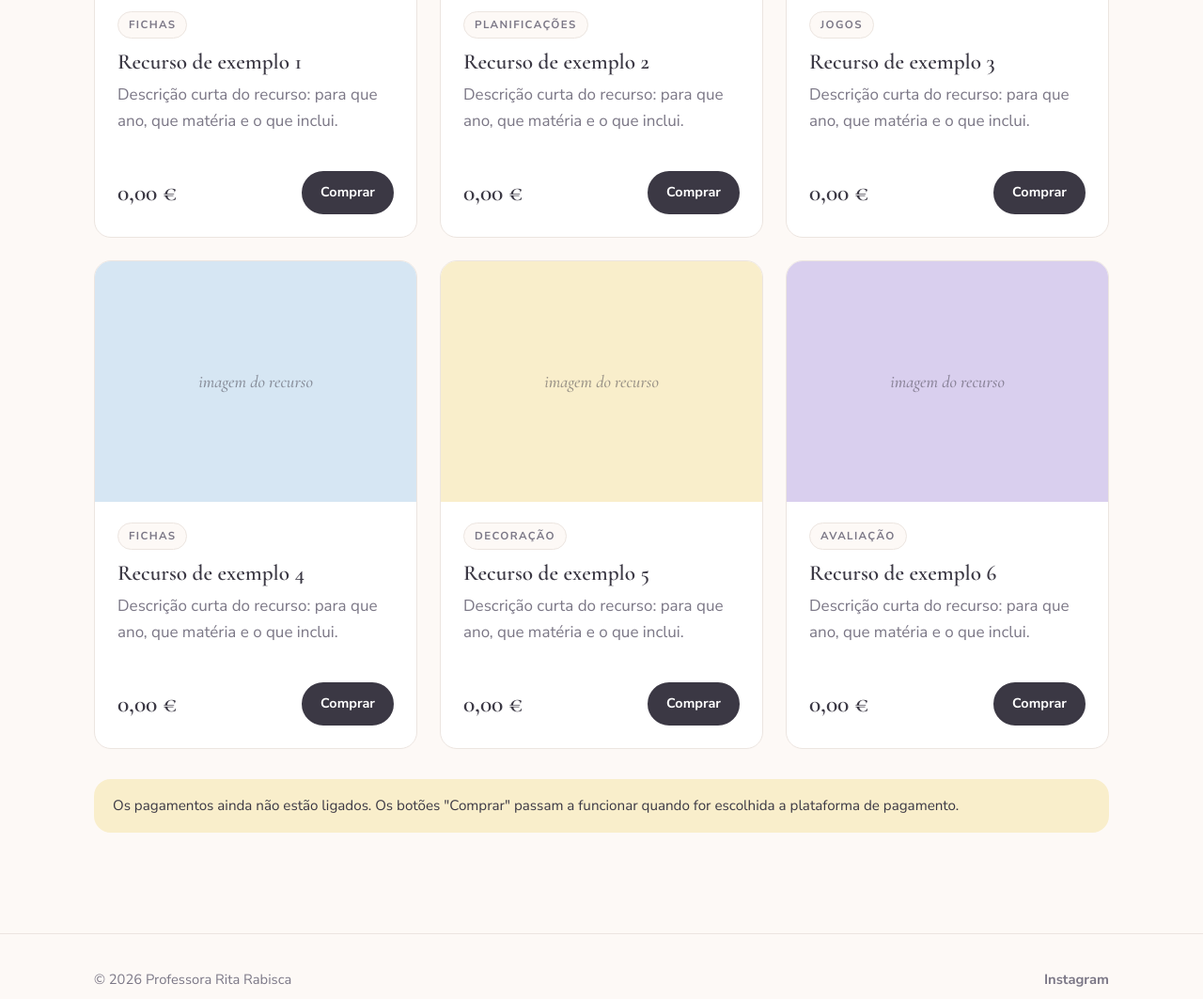
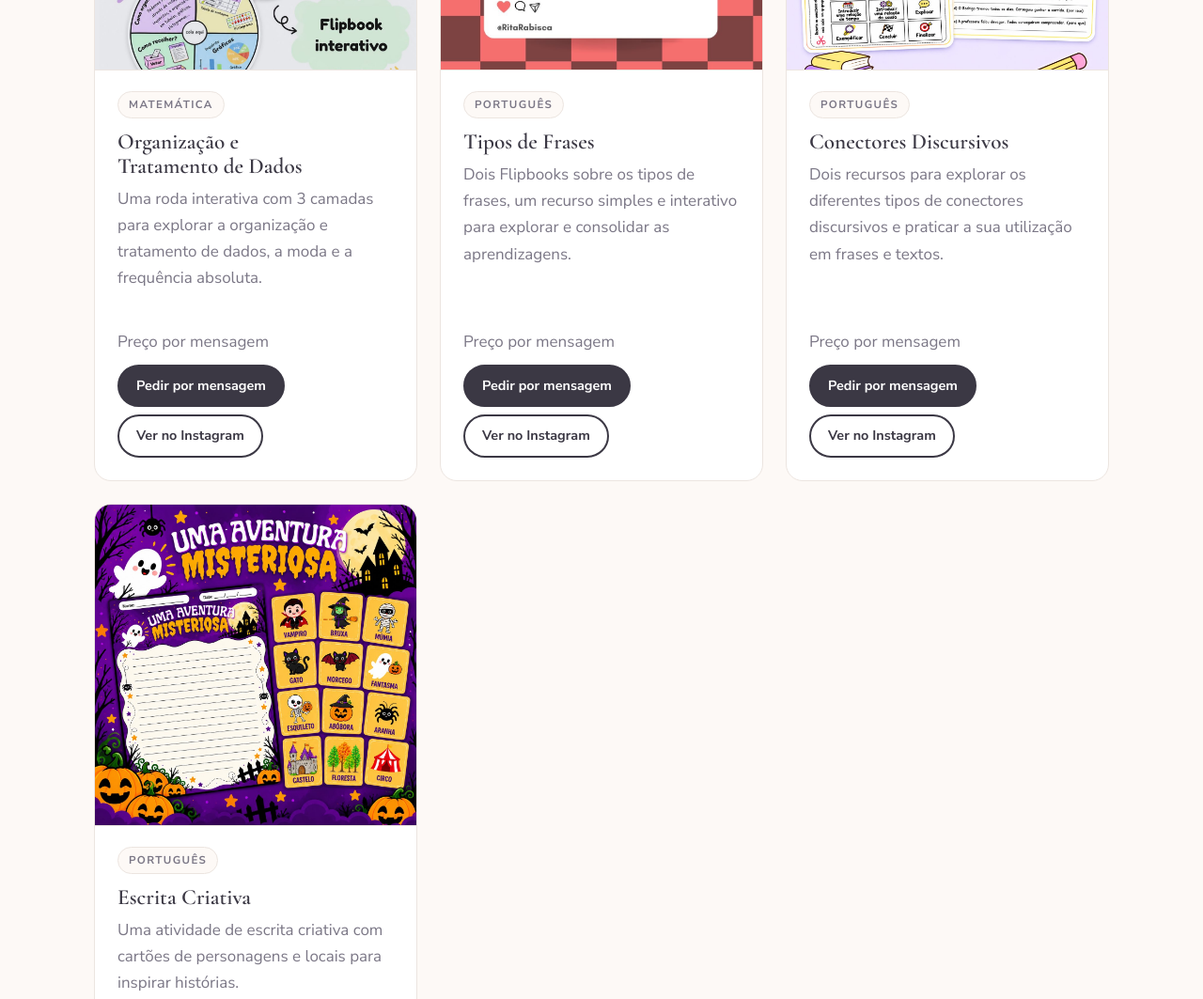
Before and after one commit to ImSecret07/rita-rabisca, a plain HTML site: page loja.html in a window 1280 px wide. Shown: the part 720-1783 px from the top of the page at 94% size. Drawn offline with nearby package versions, Linux system fonts and the light colour scheme.

Commit message:
Loja com recursos reais, textos corrigidos e menu completo
Loja com os 4 recursos e "pedir por mensagem"; remove promessas de entrega imediata; páginas em desenvolvimento com noindex.

```diff
--- a/loja.html
+++ b/loja.html
@@ -4,7 +4,7 @@
 <meta charset="utf-8">
 <meta name="viewport" content="width=device-width, initial-scale=1">
 <title>Loja · Professora Rita Rabisca</title>
-<meta name="description" content="Loja de recursos digitais para professores.">
+<meta name="description" content="Recursos digitais para professores. Escolhe o recurso e pede-o por mensagem no Instagram.">
 <link rel="preconnect" href="https://fonts.googleapis.com">
 <link rel="preconnect" href="https://fonts.gstatic.com" crossorigin>
 <link href="https://fonts.googleapis.com/css2?family=Cormorant+Garamond:ital,wght@0,500;0,600;1,500;1,600&family=Nunito+Sans:wght@400;600;700&display=swap" rel="stylesheet">
@@ -31,67 +31,56 @@
 <main>
 <div class="page-head"><div class="wrap">
   <div class="eyebrow">Loja</div>
-  <h1>Recursos para descarregar</h1>
-  <p>Compra, recebe o ficheiro de imediato e usa na tua sala de aula.</p>
+  <h1>Recursos para a sala de aula</h1>
+  <p>Escolhe o recurso e pede-o por mensagem no Instagram.</p>
 </div></div>
 <section><div class="wrap">
   <div class="grid c3">
     <article class="card product">
-      <div class="thumb lilac">imagem do recurso</div>
+      <img class="thumb-img" src="img/organizacao-tratamento-dados.jpg" width="1361" height="1637" loading="lazy" alt="Roda interativa de três camadas sobre Organização e Tratamento de Dados">
       <div class="body">
-        <span class="tag">Fichas</span>
-        <h3>Recurso de exemplo 1</h3>
-        <p class="muted">Descrição curta do recurso: para que ano, que matéria e o que inclui.</p>
-        <div class="foot"><span class="price">0,00 €</span><a class="btn small" href="#">Comprar</a></div>
+        <span class="tag">Matemática</span>
+        <h3>Organização e Tratamento de Dados</h3>
+        <p class="muted">Uma roda interativa com 3 camadas para explorar a organização e tratamento de dados, a moda e a frequência absoluta.</p>
+        <div class="foot"><span class="muted">Preço por mensagem</span><span class="btn-row"><a class="btn small" href="https://www.instagram.com/rita.rabisca/" target="_blank" rel="noopener">Pedir por mensagem</a><a class="btn small ghost" href="https://www.instagram.com/p/DfxnQ2EAd8D/" target="_blank" rel="noopener">Ver no Instagram</a></span></div>
       </div>
     </article>
     <article class="card product">
-      <div class="thumb peach">imagem do recurso</div>
+      <img class="thumb-img" src="img/tipos-de-frases.jpg" width="1080" height="1080" loading="lazy" alt="Flipbooks sobre os tipos de frases">
       <div class="body">
-        <span class="tag">Planificações</span>
-        <h3>Recurso de exemplo 2</h3>
-        <p class="muted">Descrição curta do recurso: para que ano, que matéria e o que inclui.</p>
-        <div class="foot"><span class="price">0,00 €</span><a class="btn small" href="#">Comprar</a></div>
+        <span class="tag">Português</span>
+        <h3>Tipos de Frases</h3>
+        <p class="muted">Dois Flipbooks sobre os tipos de frases, um recurso simples e interativo para explorar e consolidar as aprendizagens.</p>
+        <div class="foot"><span class="muted">Preço por mensagem</span><span class="btn-row"><a class="btn small" href="https://www.instagram.com/rita.rabisca/" target="_blank" rel="noopener">Pedir por mensagem</a><a class="btn small ghost" href="https://www.instagram.com/p/DfpGpT-giHb/" target="_blank" rel="noopener">Ver no Instagram</a></span></div>
       </div>
     </article>
     <article class="card product">
-      <div class="thumb mint">imagem do recurso</div>
+      <img class="thumb-img" src="img/conectores-discursivos.jpg" width="1312" height="1436" loading="lazy" alt="Dois recursos sobre conectores discursivos">
       <div class="body">
-        <span class="tag">Jogos</span>
-        <h3>Recurso de exemplo 3</h3>
-        <p class="muted">Descrição curta do recurso: para que ano, que matéria e o que inclui.</p>
-        <div class="foot"><span class="price">0,00 €</span><a class="btn small" href="#">Comprar</a></div>
+        <span class="tag">Português</span>
+        <h3>Conectores Discursivos</h3>
+        <p class="muted">Dois recursos para explorar os diferentes tipos de conectores discursivos e praticar a sua utilização em frases e textos.</p>
+        <div class="foot"><span class="muted">Preço por mensagem</span><span class="btn-row"><a class="btn small" href="https://www.instagram.com/rita.rabisca/" target="_blank" rel="noopener">Pedir por mensagem</a><a class="btn small ghost" href="https://www.instagram.com/p/DfgDUSGIa8d/" target="_blank" rel="noopener">Ver no Instagram</a></span></div>
       </div>
     </article>
     <article class="card product">
-      <div class="thumb sky">imagem do recurso</div>
+      <img class="thumb-img" src="img/escrita-criativa.jpg" width="1254" height="1254" loading="lazy" alt="Atividade de escrita criativa com cartões de personagens e locais">
       <div class="body">
-        <span class="tag">Fichas</span>
-        <h3>Recurso de exemplo 4</h3>
-        <p class="muted">Descrição curta do recurso: para que ano, que matéria e o que inclui.</p>
-        <div class="foot"><span class="price">0,00 €</span><a class="btn small" href="#">Comprar</a></div>
-      </div>
-    </article>
-    <article class="card product">
-      <div class="thumb butter">imagem do recurso</div>
-      <div class="body">
-        <span class="tag">Decoração</span>
-        <h3>Recurso de exemplo 5</h3>
-        <p class="muted">Descrição curta do recurso: para que ano, que matéria e o que inclui.</p>
-        <div class="foot"><span class="price">0,00 €</span><a class="btn small" href="#">Comprar</a></div>
-      </div>
-    </article>
-    <article class="card product">
-      <div class="thumb lilac">imagem do recurso</div>
-      <div class="body">
-        <span class="tag">Avaliação</span>
-        <h3>Recurso de exemplo 6</h3>
-        <p class="muted">Descrição curta do recurso: para que ano, que matéria e o que inclui.</p>
-        <div class="foot"><span class="price">0,00 €</span><a class="btn small" href="#">Comprar</a></div>
+        <span class="tag">Português</span>
+        <h3>Escrita Criativa</h3>
+        <p class="muted">Uma atividade de escrita criativa com cartões de personagens e locais para inspirar histórias.</p>
+        <div class="foot"><span class="muted">Preço por mensagem</span><span class="btn-row"><a class="btn small" href="https://www.instagram.com/rita.rabisca/" target="_blank" rel="noopener">Pedir por mensagem</a><a class="btn small ghost" href="https://www.instagram.com/p/De2IAjEiKa-/" target="_blank" rel="noopener">Ver no Instagram</a></span></div>
       </div>
     </article>
   </div>
-  <p class="note">Os pagamentos ainda não estão ligados. Os botões "Comprar" passam a funcionar quando for escolhida a plataforma de pagamento.</p>
+</div></section>
+<section class="tint"><div class="wrap">
+  <div class="section-head"><div class="eyebrow">Como pedir</div><h2>Em 3 passos</h2></div>
+  <div class="grid c3">
+    <div class="card"><h3>1. Escolhe o recurso</h3><p class="muted">Vê os recursos acima e escolhe o que te interessa.</p></div>
+    <div class="card"><h3>2. Envia-me mensagem</h3><p class="muted">Escreve-me no Instagram com o nome do recurso.</p></div>
+    <div class="card"><h3>3. Eu respondo-te</h3><p class="muted">Respondo-te com as indicações de pagamento e entrega.</p></div>
+  </div>
 </div></section>
 </main>
 <footer class="site-footer">
--- a/style.css
+++ b/style.css
@@ -100,6 +100,8 @@ section.tint { background: #f8f2ee; }
 .tag { align-self: flex-start; font-size: .72rem; letter-spacing: .12em; text-transform: uppercase; font-weight: 700; padding: 4px 11px; border-radius: 999px; background: var(--bg); border: 1px solid var(--line); color: var(--muted); }
 .product h3, .post h3 { margin: 4px 0 0; }
 .product .foot { display: flex; justify-content: space-between; align-items: center; margin-top: auto; padding-top: 14px; }
+.product .foot { flex-wrap: wrap; gap: 10px; }
+.product .foot .btn-row { margin-top: 0; gap: 8px; }
 .price { font-family: var(--serif); font-size: 1.6rem; font-weight: 600; }
 .post time { font-size: .85rem; color: var(--muted); }
 
```
Also changed, not shown: blog.html (+2 -0 lines), contacto.html (+1 -1 lines), galeria.html (+1 -1 lines), index.html (+4 -36 lines), precos.html (+2 -0 lines), servicos.html (+2 -0 lines), sobre.html (+2 -0 lines).
